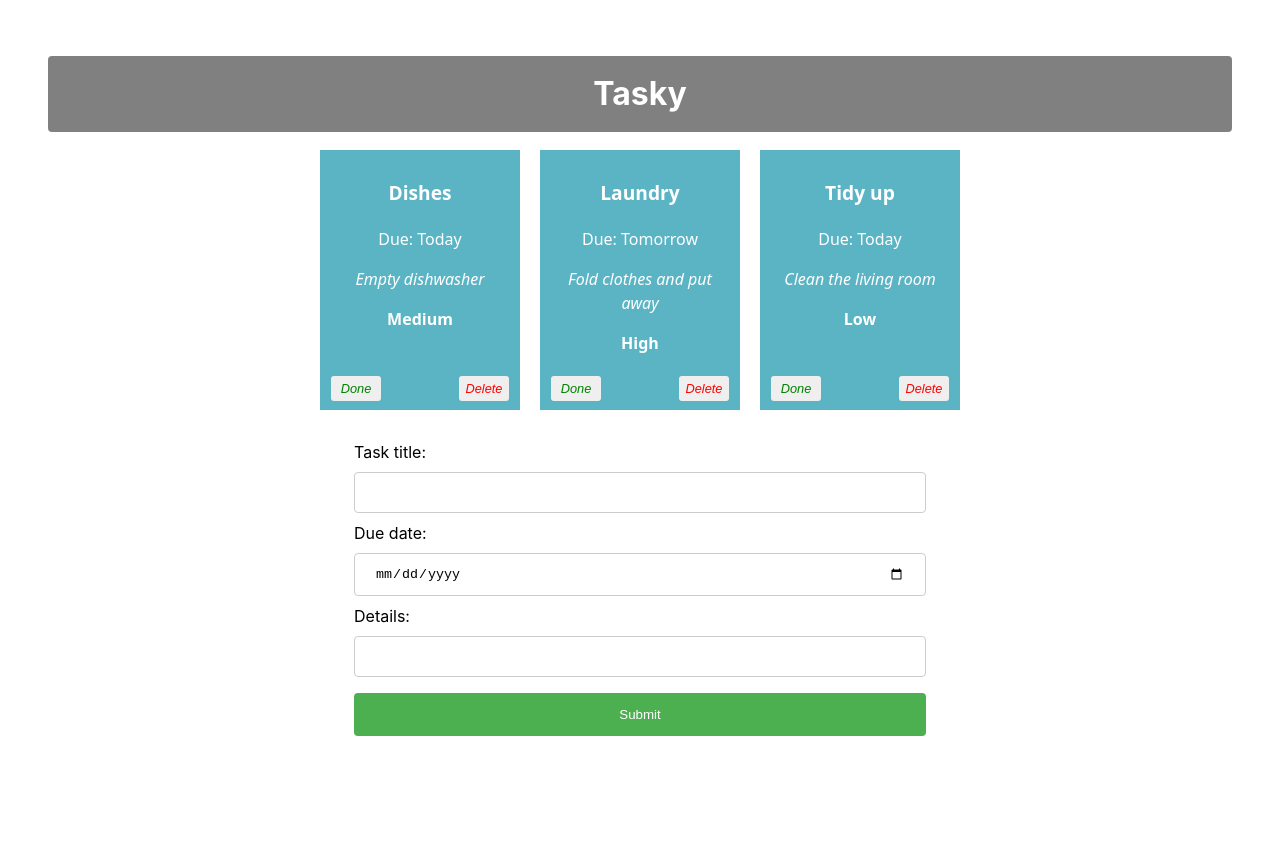
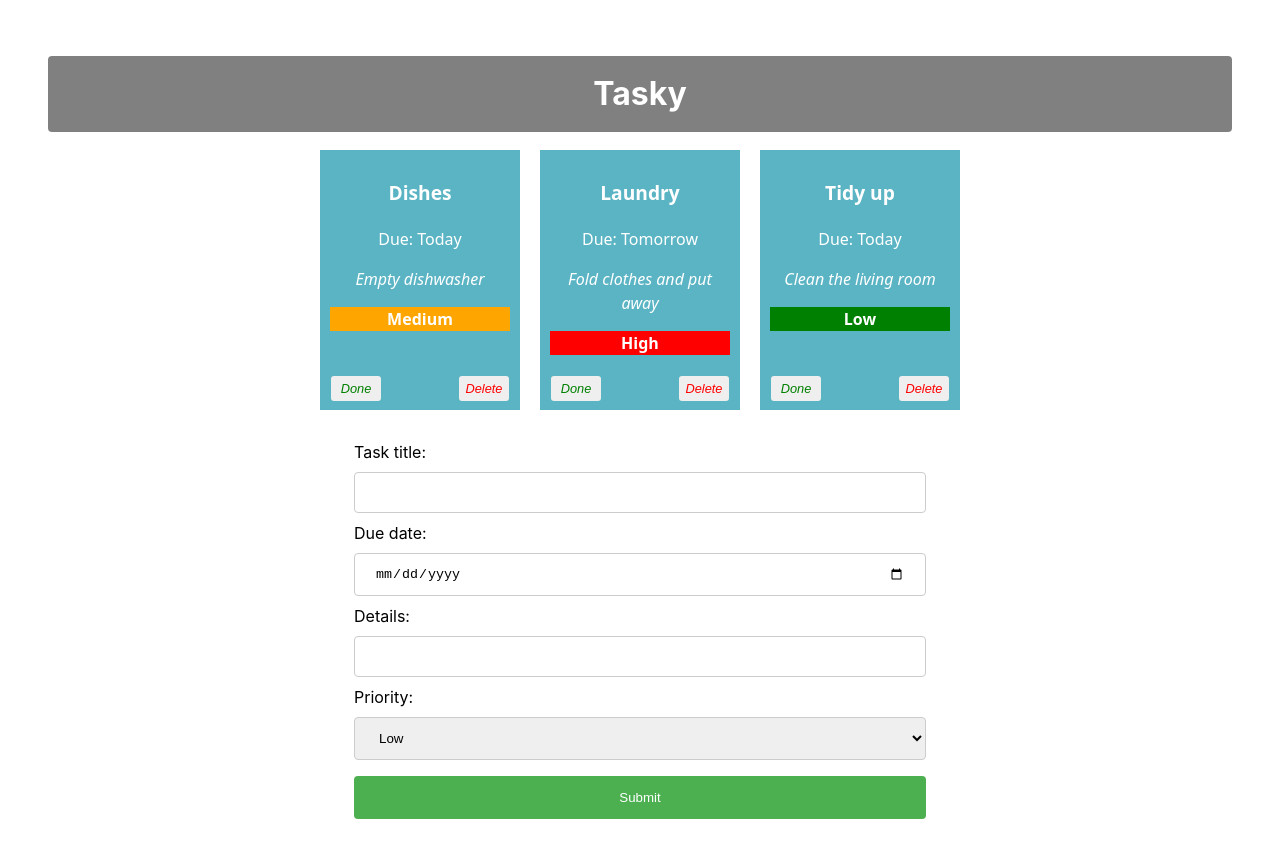
Before and after one commit to Mark-2000/react-basics-labs, a React (Vite) app in the folder tasky/: page / in a window 1280 px wide. Shown: the top 858 px of the page. Before the commit the page ends 812 px from the top, so only its background shows below. Built offline with nearby package versions, Linux system fonts and the light colour scheme.

Commit message:
Tasky Lab 2b - Exercise done

```diff
--- a/tasky/src/App.css
+++ b/tasky/src/App.css
@@ -75,7 +75,7 @@
   color: red;
 }
 
-input[type=text], input[type=date] {
+input[type=text], input[type=date], select {
   width: 100%;
   padding: 12px 20px;
   margin: 8px 0;
--- a/tasky/src/App.jsx
+++ b/tasky/src/App.jsx
@@ -31,7 +31,8 @@
   const [ formState, setFormState ] = useState({
       title: "",
       description: "",
-      deadline: ""
+      deadline: "",
+      priority: "Low"
   });
 
   const formChangeHandler = (event) => {
@@ -46,6 +47,9 @@
         break;
     case "deadline":
         form.deadline = event.target.value;
+        break;
+    case "priority":
+        form.priority = event.target.value;
         break;
     default:
         form = formState;
--- a/tasky/src/components/Form.jsx
+++ b/tasky/src/components/Form.jsx
@@ -21,6 +21,14 @@
             <input type="text" name="description" onChange={(event) => props.change(event)}
 />
         </label>
+        <label>
+            Priority:
+            <select name="priority" onChange={(event) => props.change(event)}>
+                <option value="Low">Low</option>
+                <option value="Medium">Medium</option>
+                <option value="High">High</option>
+            </select>
+        </label>
         <input type="submit" value="Submit" />
         </form>
     </div>
--- a/tasky/src/components/Task.jsx
+++ b/tasky/src/components/Task.jsx
@@ -5,7 +5,9 @@
         <p className="title">{props.title}</p>
         <p>Due: {props.deadline}</p>
         <p className="description">{props.description}</p>
-        <p className="priority">{props.priority}</p>
+        <p className="priority" style={{backgroundColor: props.priority === "High" ? "red" : props.priority === "Medium" ? "orange" : "green", color: "white"}}>
+          {props.priority}
+        </p>
         <p>{props.children}</p>
         <button onClick={props.markDone} className="doneButton">Done</button>
         <button className='deleteButton' onClick={props.deleteTask}>Delete</button>
```
